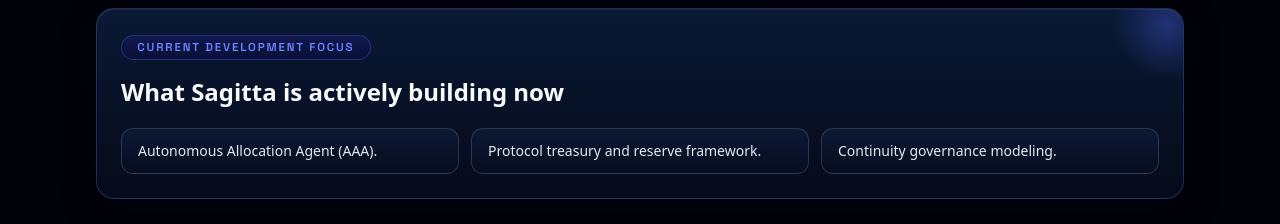
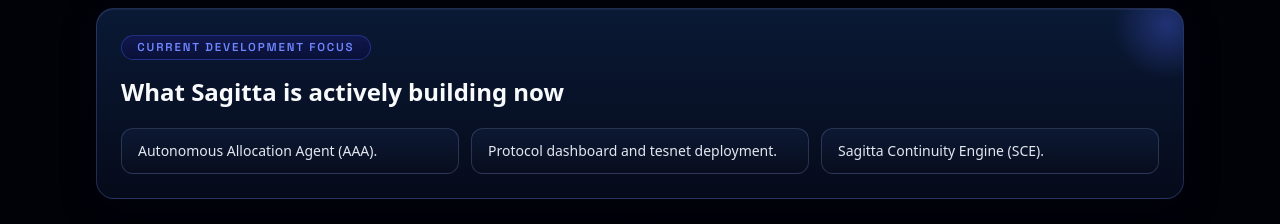
Before and after one commit to EnigmaCEO/SagittaLabs, a Next.js app: page / in a window 1280 px wide. Shown: the part 2880-3104 px from the top of the page. Built offline with nearby package versions, Linux system fonts and the light colour scheme.

Commit message:
Updates to development work

```diff
--- a/app/page.tsx
+++ b/app/page.tsx
@@ -53,8 +53,8 @@
 
 const currentDevelopmentFocus = [
   "Autonomous Allocation Agent (AAA).",
-  "Protocol treasury and reserve framework.",
-  "Continuity governance modeling."
+  "Protocol dashboard and tesnet deployment.",
+  "Sagitta Continuity Engine (SCE)."
 ] as const;
 
 const audiencePathways = [
```
